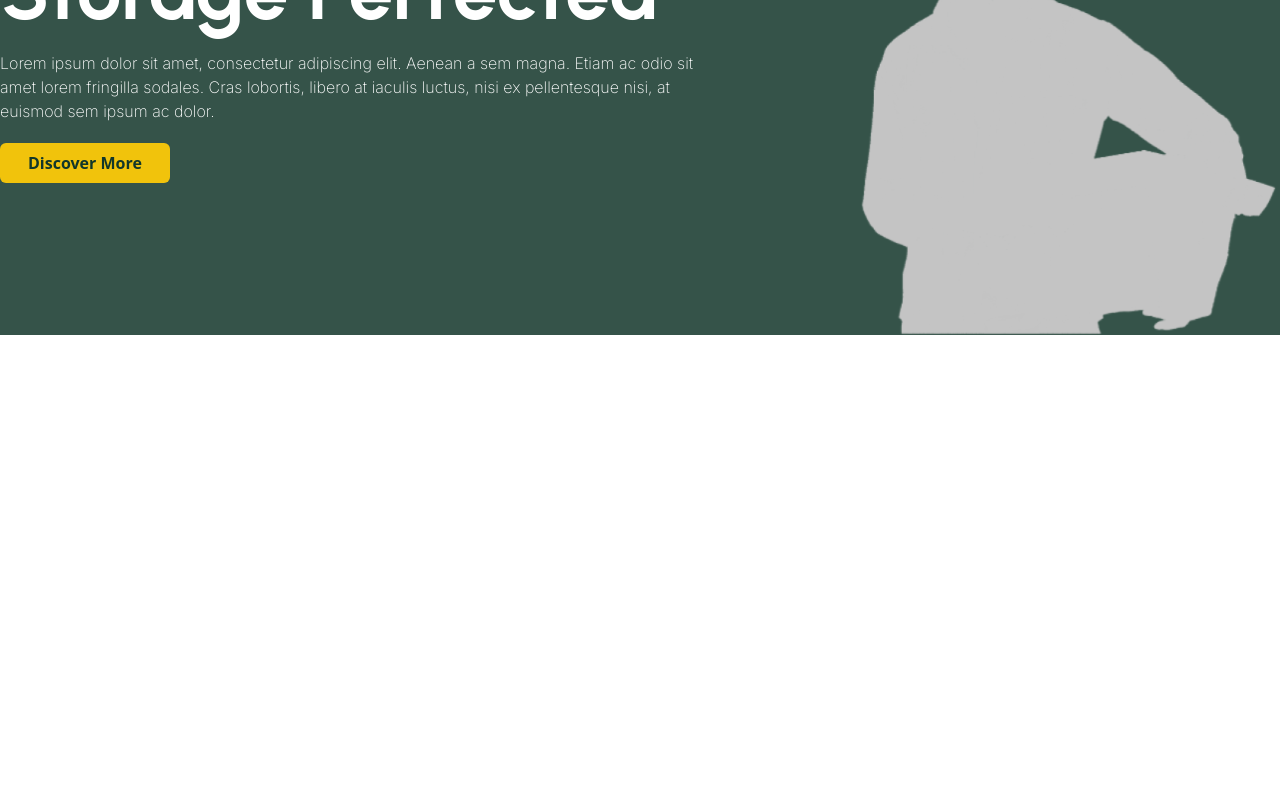
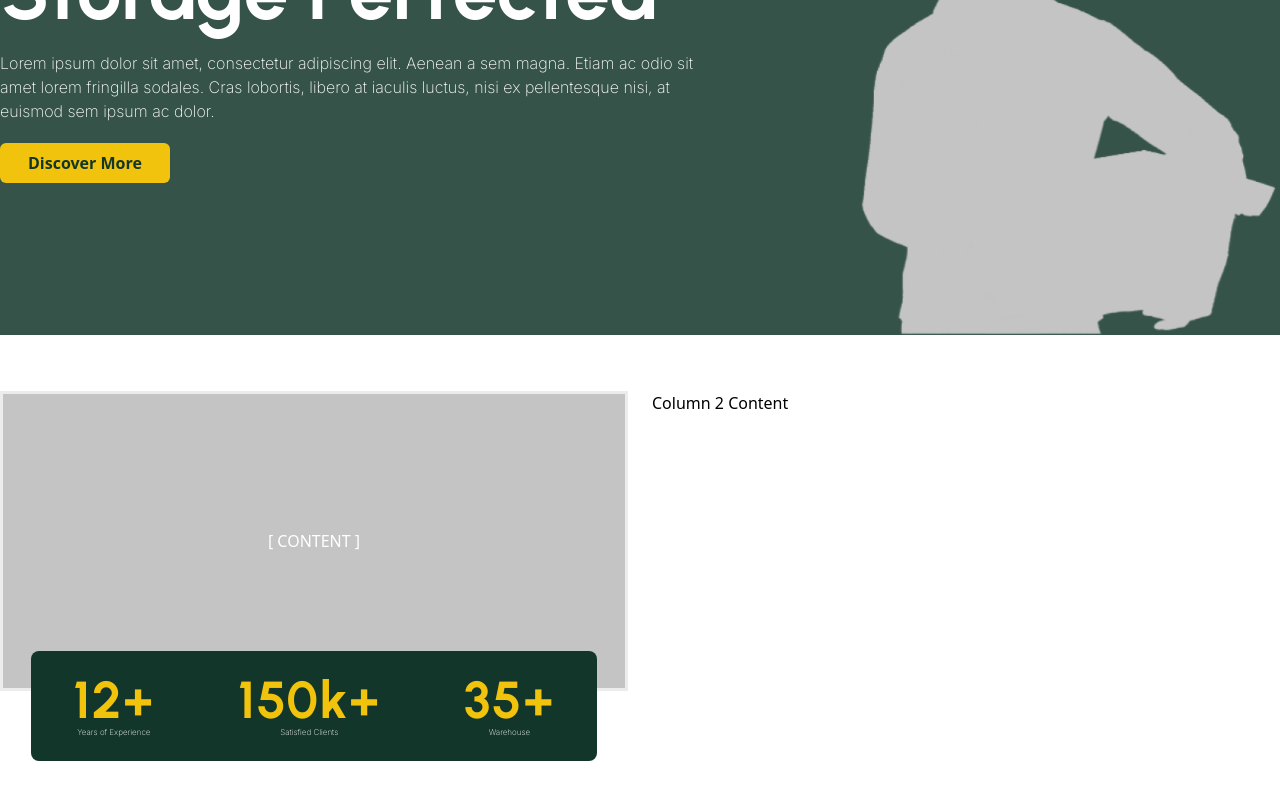
Before and after one commit to Alecal/storaid-react, a React (Vite) app: page / in a window 1280 px wide. Shown: the part 436-1236 px from the top of the page. Before the commit the page ends 800 px from the top, so only its background shows below. Built offline with nearby package versions, Linux system fonts and the light colour scheme.

Commit message:
Component för About us card

```diff
--- a/src/App.jsx
+++ b/src/App.jsx
@@ -1,6 +1,7 @@
 import React from 'react'
 import Header from './components/Header'
 import Hero from './components/Hero'
+import AboutUsCard from './components/AboutUsCard'
 
 
 const App = () => {
@@ -8,6 +9,16 @@ const App = () => {
     <>
     <Header/>
     <Hero/>
+    <section className='mx-auto max-w-7xl py-10'>
+      <div class="flex flex-col md:flex-row gap-6">
+      <div class="w-full md:w-1/2 py-4">
+          <AboutUsCard/>
+      </div>
+      <div class="w-full md:w-1/2 py-4">
+          Column 2 Content
+      </div>
+    </div>
+    </section>
     </>
   )
 }
--- /dev/null
+++ b/src/components/AboutUsCard.jsx
@@ -0,0 +1,18 @@
+import React from 'react'
+
+function AboutUsCard() {
+  return (
+    <>
+    <div className="aboutUsCardWrapper">
+        <div className='aboutUsCard flex items-center justify-center text-white'>[ CONTENT ]</div>
+        <div className='aboutUsCardBadge'>
+            <div className='badgeItem'><h3 className='text-primary-bold'>12+</h3><p className='text-tiny text-white'>Years of Experience</p></div>
+            <div className='badgeItem'><h3 className='text-primary-bold'>150k+</h3><p className='text-tiny text-white'>Satisfied Clients</p></div>
+            <div className='badgeItem'><h3 className='text-primary-bold'>35+</h3><p className='text-tiny text-white'>Warehouse</p></div>
+        </div>
+    </div>
+    </>
+  )
+}
+
+export default AboutUsCard
--- a/src/index.css
+++ b/src/index.css
@@ -5,6 +5,8 @@
     --primary-green-dark: #12372a;
     --primary-lime-light: #f1ffea;
     --primary-color: #f1c30c;
+
+    --none-color: #c4c4c4;
 }
 
 h1, h2, h3, h4 {
@@ -25,6 +27,10 @@ p { font-family: "Inter", sans-serif; font-weight: 200; font-style: normal;}
 .body-text-standard { font-size: 1rem; line-height: 1.5rem; }
 .body-text-small { font-size: 0.8rem; line-height: 1.5rem; }
 .body-text-medium { font-size: 1.125rem; line-height: 1.5rem; }
+
+.text-tiny {
+    font-size: 0.5rem;
+}
 
 .text-primary-bold{
     color: var(--primary-color);
@@ -110,3 +116,36 @@ p { font-family: "Inter", sans-serif; font-weight: 200; font-style: normal;}
     background-position: bottom;
     height: 40rem;
 }
+
+.aboutUsCardWrapper {
+    display: flex;
+    flex-direction: column;
+    justify-content: center;
+    align-items: center;
+}
+
+.aboutUsCard{
+    width: 100%;
+    height: 300px;
+    border:3px solid #ececec;
+    background-color: var(--none-color);
+}
+
+.aboutUsCardBadge{
+    position: relative;
+    top: -40px;
+    display: flex;
+    align-items: center;
+    justify-items: center;
+    justify-content: space-around;
+    width: 90%;
+    height: 110px;
+    background-color:var(--primary-green-dark);
+    border-radius: .5rem;
+}
+
+.badgeItem {
+    display: flex;
+    align-items: center;
+    flex-direction: column;
+}
```
